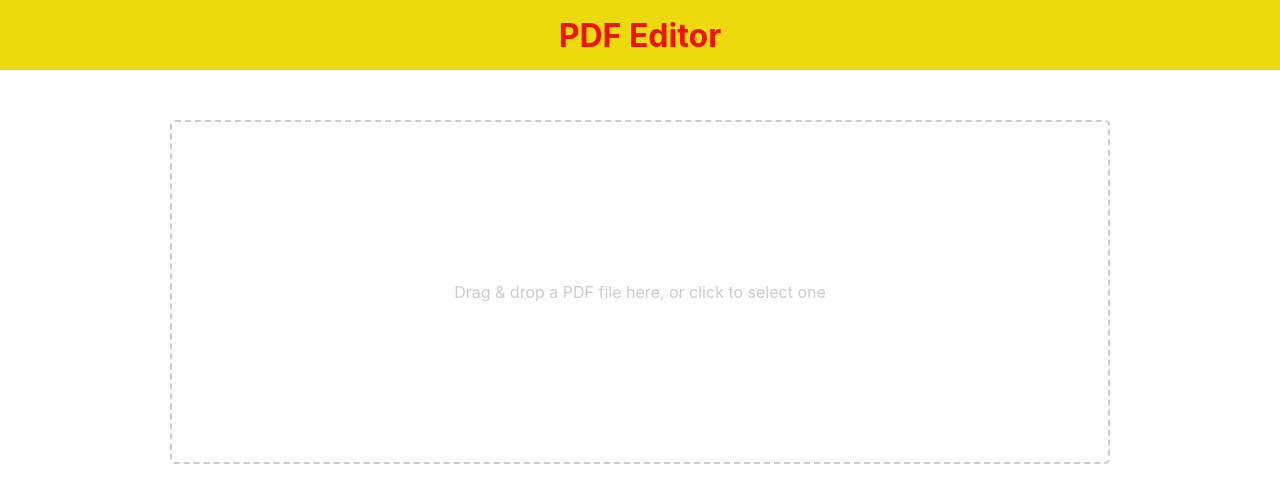
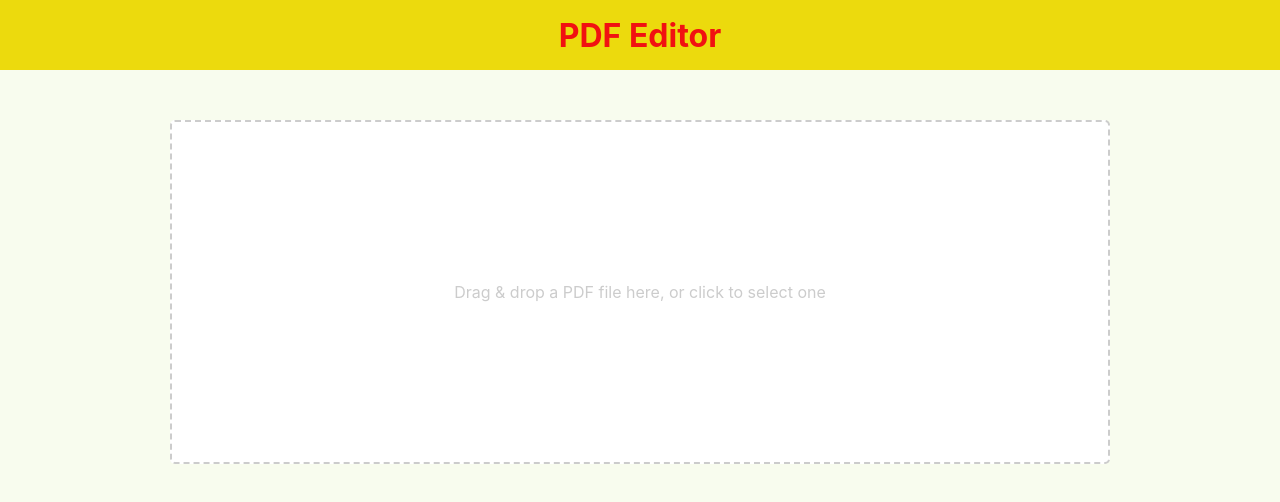
Before and after one commit to Sreechand05/Team-6-PDF-Editor, a React (Create React App) app: page / in a window 1280 px wide. Shown: the top 502 px of the page. Built offline with nearby package versions, Linux system fonts and the light colour scheme.

Commit message:
Update index.css

```diff
--- a/src/index.css
+++ b/src/index.css
@@ -5,6 +5,7 @@ body {
     sans-serif;
   -webkit-font-smoothing: antialiased;
   -moz-osx-font-smoothing: grayscale;
+  background-color: rgba(230, 244, 190, 0.247);
 }
 
 code {
```
